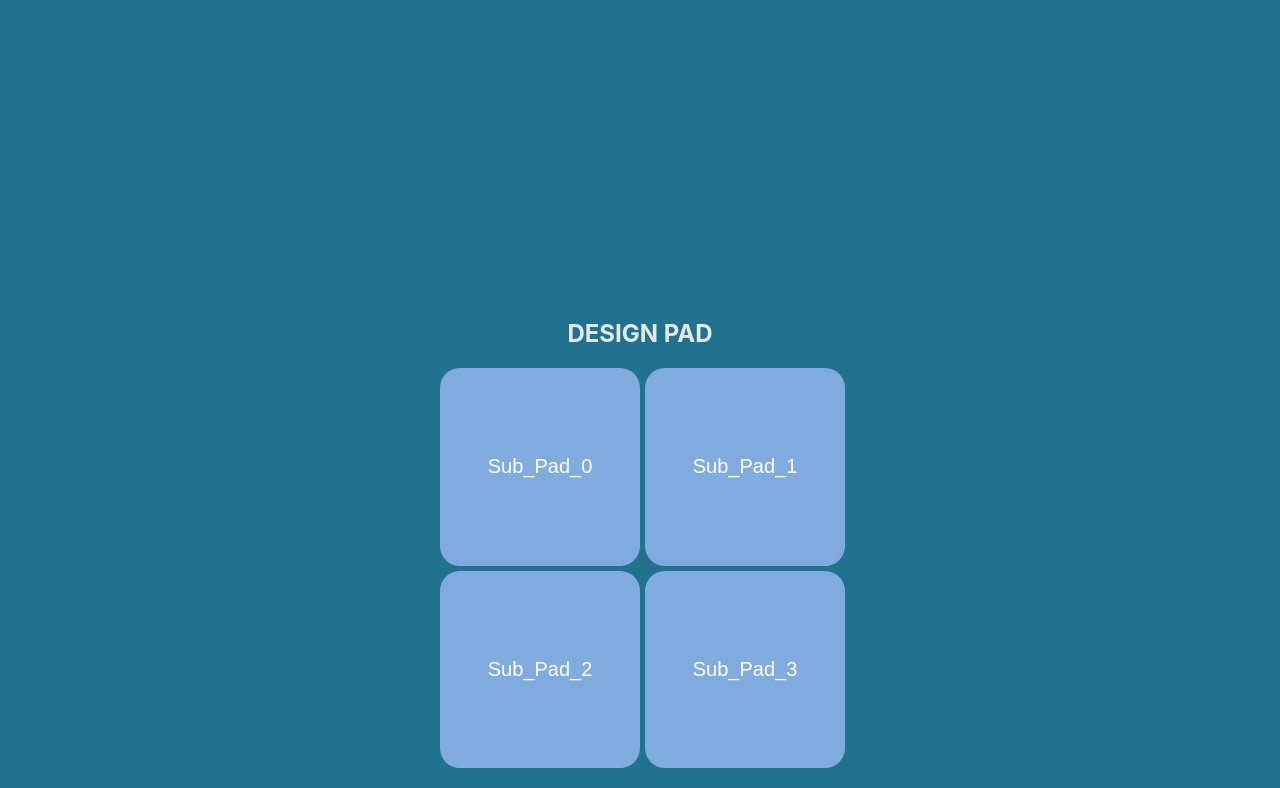
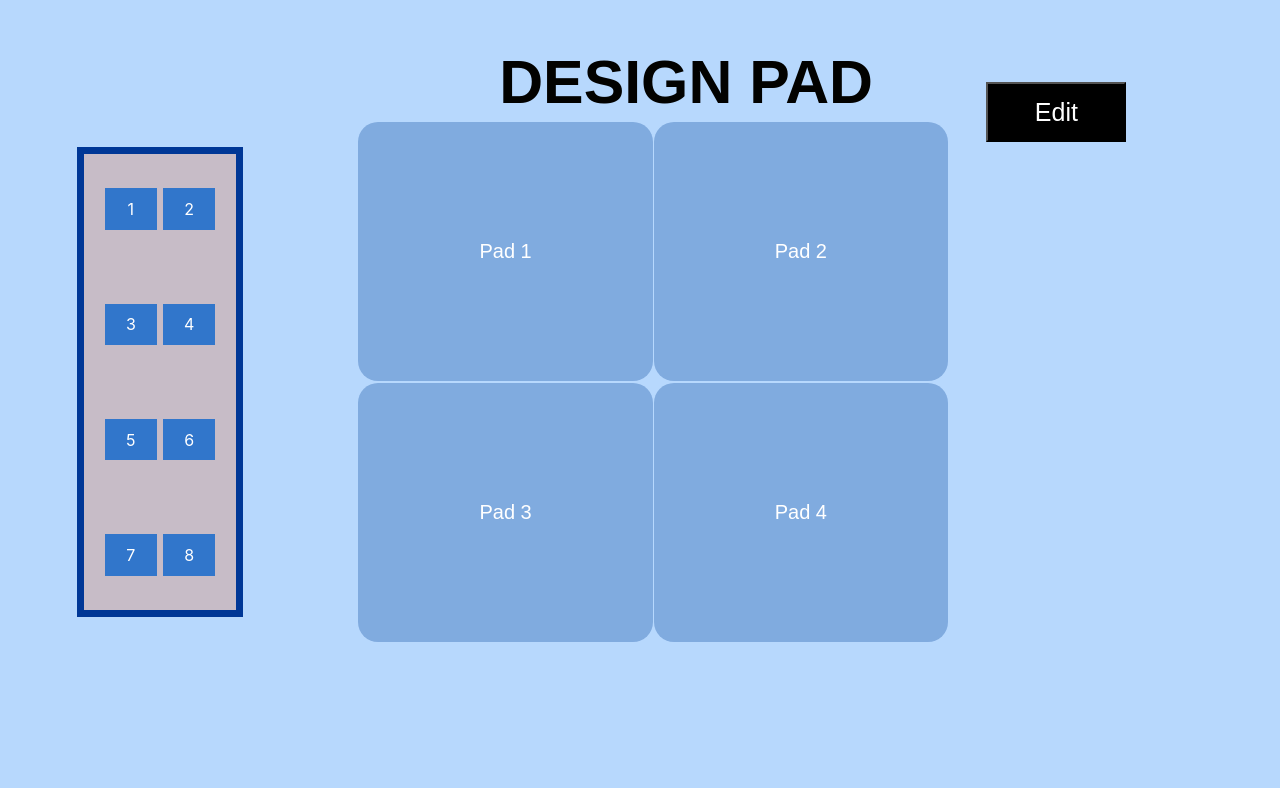
Before and after one commit to 464squad/design-pad, a React (Create React App) app: page / in a window 1280 px wide. Shown: the part 121-909 px from the top of the page. After the commit the page ends 800 px from the top, so only its background shows below. Built offline with nearby package versions, Linux system fonts and the light colour scheme.

Commit message:
Updated tocurrent branch

```diff
--- a/public/index.html
+++ b/public/index.html
@@ -38,16 +38,11 @@
       To begin the development, run `npm start` or `yarn start`.
       To create a production bundle, use `npm run build` or `yarn build`.
     -->
-    <section>
-        <h1 class="Design_Pad">DESIGN PAD</h1>
-        <div class="container">
-            <div class="box">Sub_Pad_0</div>
-            <div class="box">Sub_Pad_1</div>
-            <div class="box">Sub_Pad_2</div>
-            <div class="box">Sub_Pad_3</div>
-        </div>
-    </section>
-    <script src="App.js"></script>
+
+
+
+    <script src="App.js">
+    </script>
 
 </body>
 
--- a/src/components/DesignBoard.js
+++ b/src/components/DesignBoard.js
@@ -1,46 +1,32 @@
 import React from 'react';
 
-const DesignBoardHeader = () => {
-    // boilerplate table header functional component
+const DesignBoardBody = () => {
+    // boilerplate design board body functional component
     return (
-        <thead>
-            <tr>
-                <th>DESIGN PAD</th>
-            </tr>
-        </thead>
+        <div>
+            <h1 class="header"> DESIGN PAD </h1>
+            <div class="board_container">
+                <div class="box"> Pad 1 </div>
+                <div class="box"> Pad 2 </div>
+                <div class="box"> Pad 3 </div>
+                <div class="box"> Pad 4 </div>
+            </div>
+        </div>
     );
 }
 
-/*
-const TableBody = props => {
-    // boilerplate table body functional component
-    // we use Array.map to create table rows from LinkData passed via props
-    const rows = props.linkData.map((row, index) => {
-        return (
-            <tr key={index}>
-                <td>{row.name}</td>
-                <td><a href={row.URL}>{row.URL}</a></td>
-                <td><button onClick={() => props.removeLink(index)}>Delete</button></td>
-            </tr>
-        );
-    });
 
-    return <tbody>{rows}</tbody>;
-}
-*/
-const Table = (props) => {
+
+const DesignBoard = (props) => {
     //const { linkData, removeLink } = props;
-    {/*TODO - return <table> component, TableHeader and TableBody  */}
-    return(
+    //{ /*TODO - return <table> component, TableHeader and TableBody  */ }
+    return (
 
-        <table>
-        <DesignBoardHeader/>
-        </table>
+        <div>
+            <DesignBoardBody/>
+        </div>
 
     )
-
-
-
 }
 
-export default Table;
+export default DesignBoard;
--- a/src/components/DesignContainer.js
+++ b/src/components/DesignContainer.js
@@ -1,34 +1,45 @@
 import React from 'react';
+import DesignBoard from './DesignBoard';
 import DesignPad from './DesignPad';
-import DesignBoard from './DesignBoard';
 import PadInput from './PadInput';
 
 class DesignContainer extends React.Component {
     constructor(props) {
         super(props)
-
-        this.state = {}
+        this.state = false
     }
 
+    editButtonEvent = event => {
+        // to prevent page reload on form submit
+        // event.preventDefault();
+        /*
+            TODO - Logic for calling props to handle submission and setting state changes
+        */
+        // this.setState(true)
+        console.log('current state in edit button event',this.state)
+        // console.log('Im the edit button event')
+    }
 
     render() {
 
         return (
             <div className="container">
 
-                {/*TODO - Add PadInput Component */}
-                    <PadInput/>
+                { /*TODO - Add PadInput Component */ }
+                <PadInput handleEditChange={this.editButtonEvent} />
+
                 <br/>
 
-                {/*TODO - Add DesignBoard Component */}
-
+                { /*TODO - Add DesignPad Component */ }
+                <DesignPad/>
 
                 <br/>
-                {/*TODO - Add DesignPad Component */}
+                { /*TODO - Add DesignBoard Component */ }
+                <DesignBoard/>
 
                 <br/>
-                {/*TODO - Add editButton Component */}
 
+                { /*TODO - Add editButton Component */ }
 
             </div>
         );
--- a/src/components/DesignPad.js
+++ b/src/components/DesignPad.js
@@ -1,11 +1,38 @@
-import React, { Component } from 'react';
+import React from 'react';
 
-class DesignPad extends Component {
-    constructor(props) {
-        super(props)
+const DesignPadBody = () => {
+    // boilerplate table header functional component
+    return (
+
+        <div>
+            <div class="pad_container">
+                <div class="pads"> 1 </div>
+                <div class="pads"> 2 </div>
+                <div class="pads"> 3 </div>
+                <div class="pads"> 4 </div>
+                <div class="pads"> 5 </div>
+                <div class="pads"> 6 </div>
+                <div class="pads"> 7 </div>
+                <div class="pads"> 8 </div>
+            </div>
+        </div>
+
+    );
+}
 
 
-    }
+
+
+const DesignPad = (props) => {
+    //const { linkData, removeLink } = props;
+    //{ /*TODO - return <table> component, TableHeader and TableBody  */ }
+    return (
+
+        <div>
+            <DesignPadBody/>
+        </div>
+
+    )
 }
 
 export default DesignPad;
--- a/src/components/PadInput.js
+++ b/src/components/PadInput.js
@@ -1,53 +1,50 @@
-import React, { Component } from 'react';
+import React, {Component} from 'react';
 
-class Form extends Component {
+class PadInput extends Component {
     constructor(props) {
         super(props);
-
         /*
-            TODO - set initial state for editButton
-
+            TODO - set initial state for edit button
         */
-
+       this.state = {
+           editButton: false
+       }
     }
-
 
     handleEditChange = event => {
         /*
-            TODO - Logic for changing state based on Edit button click changes
+            TODO - Logic for changing state based on form changes
         */
-        console.log("EDIT BUTTON CLICKED")
+        console.log("edit button updated")
         console.log(event.target)
 
-        //changing the state
+       // change the state
         this.setState({
             [event.target.editButton]: event.target.value
         })
-
     }
 
-
-    editButton = (event) => {
+    editButton = event => {
         // to prevent page reload on form submit
         event.preventDefault();
-
         /*
             TODO - Logic for calling props to handle submission and setting state changes
         */
-        console.log(this.state)
-        this.props.handleEditChange(this.state)
+       console.log(this.state)
+       console.log('Was I clicked?')
+       this.props.handleEditChange(this.state)
+       console.log('Was I clicked again?')
     }
-
 
     render() {
 
-        return (null
-
-            //<button onClick={this.editButton}> EDIT </button>
-
+        return(
+            <div class="button_container">
+                <button class="edit_button" onClick={this.editButton}> Edit </button>
+            </div>
         )
-
     }
 }
 
-export default Form;
+
+export default PadInput;
--- a/src/index.css
+++ b/src/index.css
@@ -1,4 +1,5 @@
 body {
+    background-color: rgb(183, 216, 253);
     margin: 0;
     font-family: -apple-system, BlinkMacSystemFont, 'Segoe UI', 'Roboto', 'Oxygen', 'Ubuntu', 'Cantarell', 'Fira Sans', 'Droid Sans', 'Helvetica Neue', sans-serif;
     -webkit-font-smoothing: antialiased;
@@ -15,27 +16,35 @@ code {
     box-sizing: border-box;
 }
 
-html {
-    background-color: #21728f;
+.container {
+    margin-top: 10%;
 }
 
-h1 {
-    color: #E7E8E4;
+.header {
+    padding-left: 20%;
+    font-size: 380%;
+    margin-bottom: 0;
+    color: rgb(2, 2, 0);
+    display: flex;
+    font-family: sans-serif;
+    flex-wrap: wrap;
+    /* width: 400px */
 }
 
-.container {
-    margin: 20px auto;
-    width: 400px;
-    height: 400px;
-    background-color: #21728f;
+.board_container {
+    margin-left: 28%;
+    margin-top: 5px;
+    width: 23%;
+    height: 520px;
     display: grid;
-    grid-template-columns: 200px 200px;
+    grid-template-columns: 100% 100%;
     grid-row: auto auto;
-    grid-column-gap: 5px;
-    grid-row-gap: 5px;
+    grid-column-gap: 0.3%;
+    grid-row-gap: 0.3%;
 }
 
 .box {
+    /* border: 0.9px solid black; */
     background-color: #80abdf;
     padding: 50px;
     border-radius: 20px;
@@ -47,6 +56,49 @@ h1 {
     font-family: sans-serif;
 }
 
-section {
-    text-align: center;
+.button_container {
+    float: right;
+    display: flex;
+    flex-direction: row-reverse;
+    padding-right: 12%;
+    margin-top: 75px;
 }
+
+.edit_button {
+    background-color: black;
+    color: white;
+    font-size: 25px;
+    width: 140PX;
+    height: 60PX;
+    display: flex;
+    justify-content: center;
+    align-items: center;
+    font-family: sans-serif;
+}
+
+.pad_container {
+    float: left;
+    border: 7px solid rgb(0, 55, 150);
+    margin-top: 120px;
+    margin-left: 6%;
+    width: 13%;
+    height: 470px;
+    background-color: rgb(199, 188, 199);
+    display: grid;
+    grid-template-columns: 35% 35%;
+    grid-row: auto auto auto auto;
+    grid-column-gap: 5px;
+    grid-row-gap: 5px;
+    justify-content: center;
+    align-items: center;
+}
+
+.pads {
+    background-color: rgb(49, 118, 203);
+    color: rgb(255, 255, 255);
+    margin: 1%;
+    padding: 20%;
+    display: flex;
+    justify-content: center;
+    align-items: center;
+}
```
